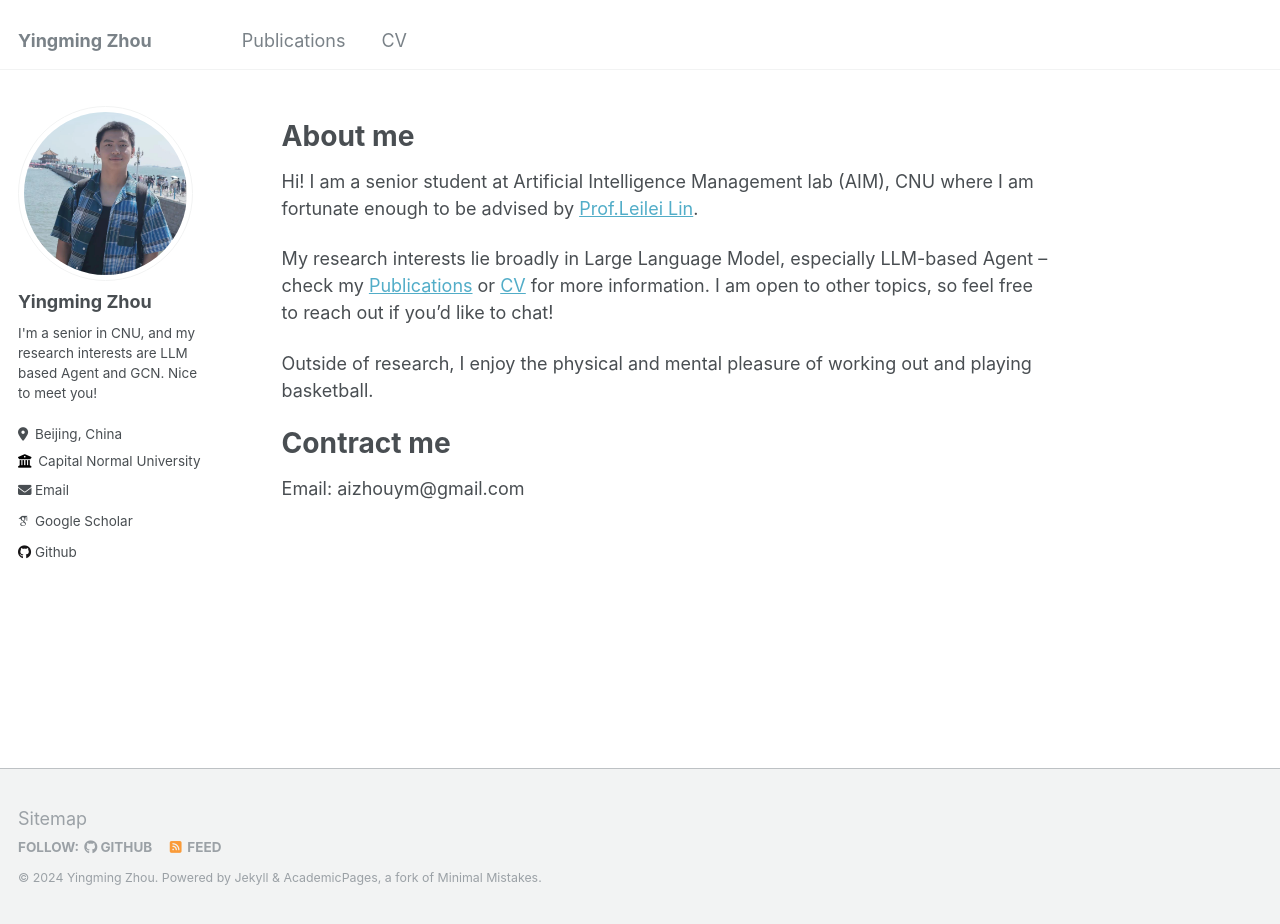
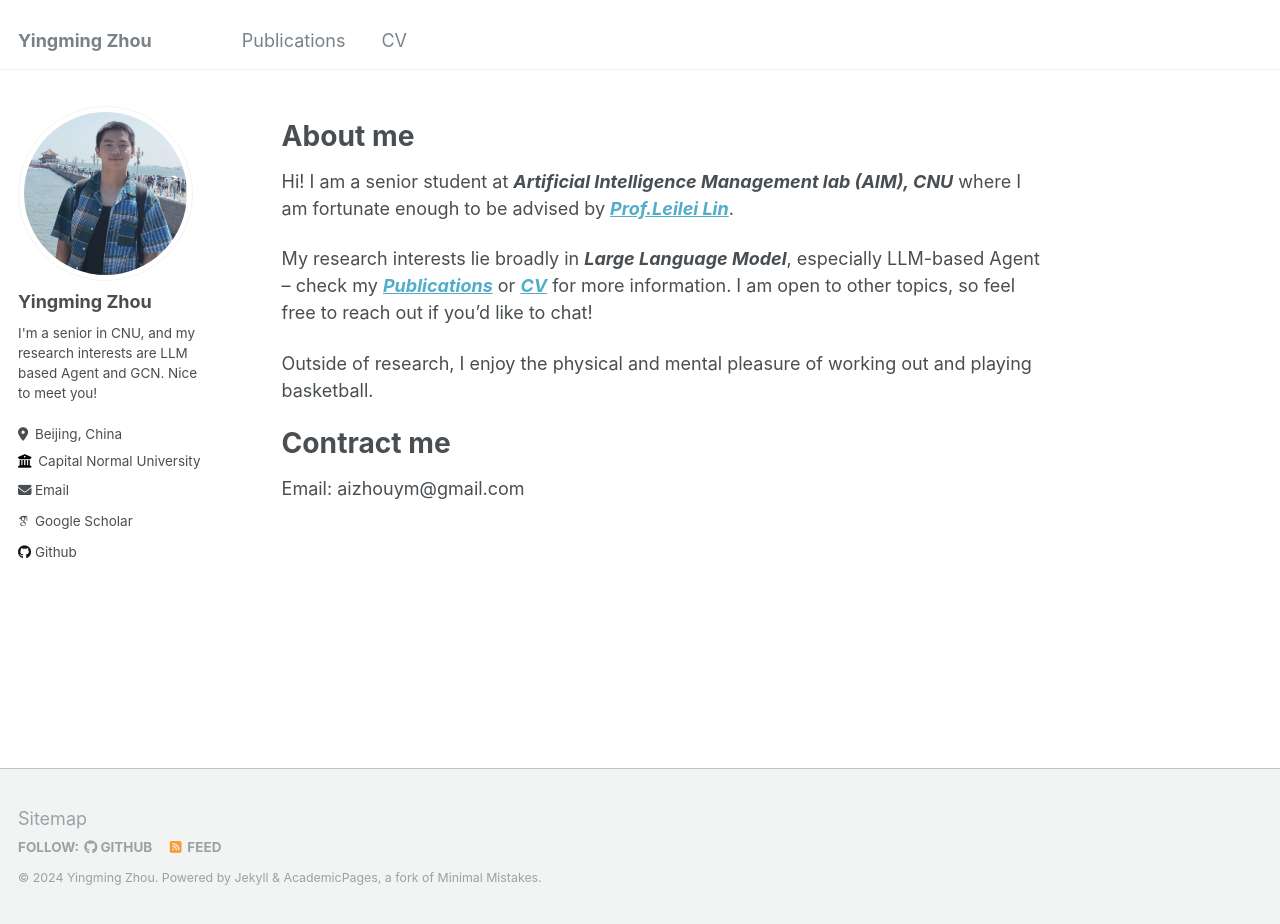
Before and after one commit to Aizhouym/Aizhouym.github.io, a Jekyll site: the page built from _pages/about.md, in a window 1280 px wide and 924 px high. Built offline with Jekyll 4.4.1, drawn with Linux system fonts in a browser that asks for light colours; some web fonts are replaced.

```diff
--- a/_pages/about.md
+++ b/_pages/about.md
@@ -8,9 +8,9 @@ redirect_from:
 ---
 
 # About me
-Hi! I am a senior student at Artificial Intelligence Management lab (AIM), CNU where I am fortunate enough to be advised by [Prof.Leilei Lin](https://dblp.org/pid/159/6831.html).
+Hi! I am a senior student at ***Artificial Intelligence Management lab (AIM), CNU*** where I am fortunate enough to be advised by ***[Prof.Leilei Lin](https://dblp.org/pid/159/6831.html)***.
 
-My research interests lie broadly in Large Language Model, especially LLM-based Agent – check my [Publications](../_pages/publications.md) or [CV](../assets/CV.pdf) for more information. I am open to other topics, so feel free to reach out if you’d like to chat!
+My research interests lie broadly in ***Large Language Model***, especially LLM-based Agent – check my ***[Publications](../_pages/publications.md)*** or ***[CV](../assets/CV.pdf)*** for more information. I am open to other topics, so feel free to reach out if you’d like to chat!
 
 Outside of research, I enjoy the physical and mental pleasure of working out and playing basketball.
 
```
